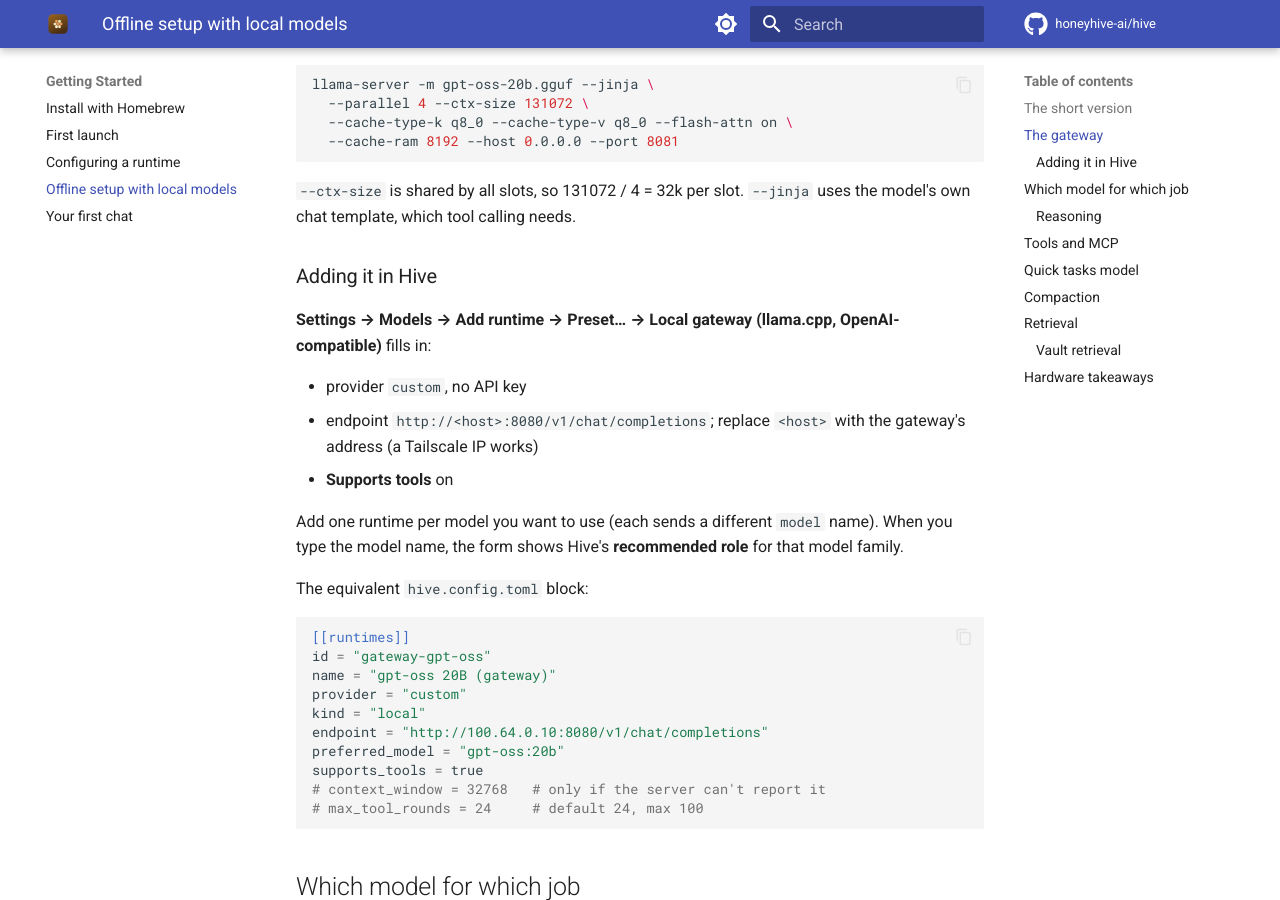
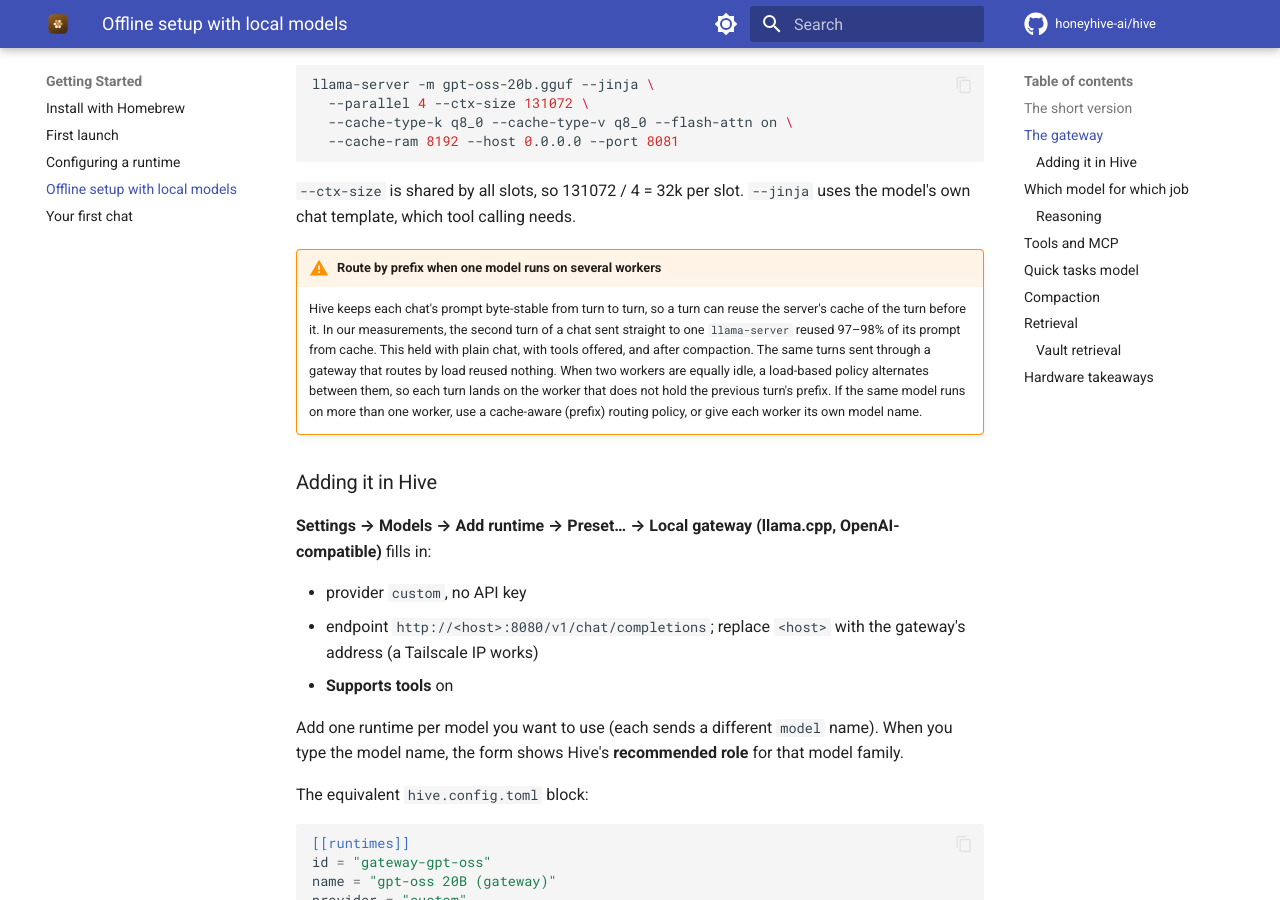
Before and after one commit to honeyhive-ai/hive, an MkDocs documentation site: the page built from docs-site/getting-started/offline-local-models.md, in a window 1280 px wide and 900 px high, scrolled down 1384 px. Built offline with MkDocs 1.6.1 and Material for MkDocs 9.7.7, drawn with Linux system fonts in a browser that asks for light colours; comment, search, counter and statistics services are not loaded.

Commit message:
test(prefix-cache): carry the compaction boundary, record lab results; docs: route by prefix
The compacted variant now carries the hysteresis boundary from turn 1 to
turn 2, as the app does, and sizes its budget from the history so turn 1
compacts in one batch and turn 2 stays inside it (asserted both ways).

Lab results, turn 2 on gemma4:12b: straight to one llama-server, 97-98%
of the prompt came from cache in all three variants; through the gateway,
0%, because its idle least-loaded policy alternates the two gemma4 workers.
The offline guide now warns to use a cache-aware routing policy when one
model runs on several workers.

```diff
--- a/docs-site/getting-started/offline-local-models.md
+++ b/docs-site/getting-started/offline-local-models.md
@@ -66,6 +66,19 @@
 
 `--ctx-size` is shared by all slots, so 131072 / 4 = 32k per slot.
 `--jinja` uses the model's own chat template, which tool calling needs.
+
+!!! warning "Route by prefix when one model runs on several workers"
+    Hive keeps each chat's prompt byte-stable from turn to turn, so a
+    turn can reuse the server's cache of the turn before it. In our
+    measurements, the second turn of a chat sent straight to one
+    `llama-server` reused 97–98% of its prompt from cache. This held
+    with plain chat, with tools offered, and after compaction. The same
+    turns sent through a gateway that routes by load reused nothing.
+    When two workers are equally idle, a load-based policy alternates
+    between them, so each turn lands on the worker that does not hold
+    the previous turn's prefix. If the same model runs on more than one
+    worker, use a cache-aware (prefix) routing policy, or give each
+    worker its own model name.
 
 ### Adding it in Hive
 
```
Also changed, not shown: 1 other file.
